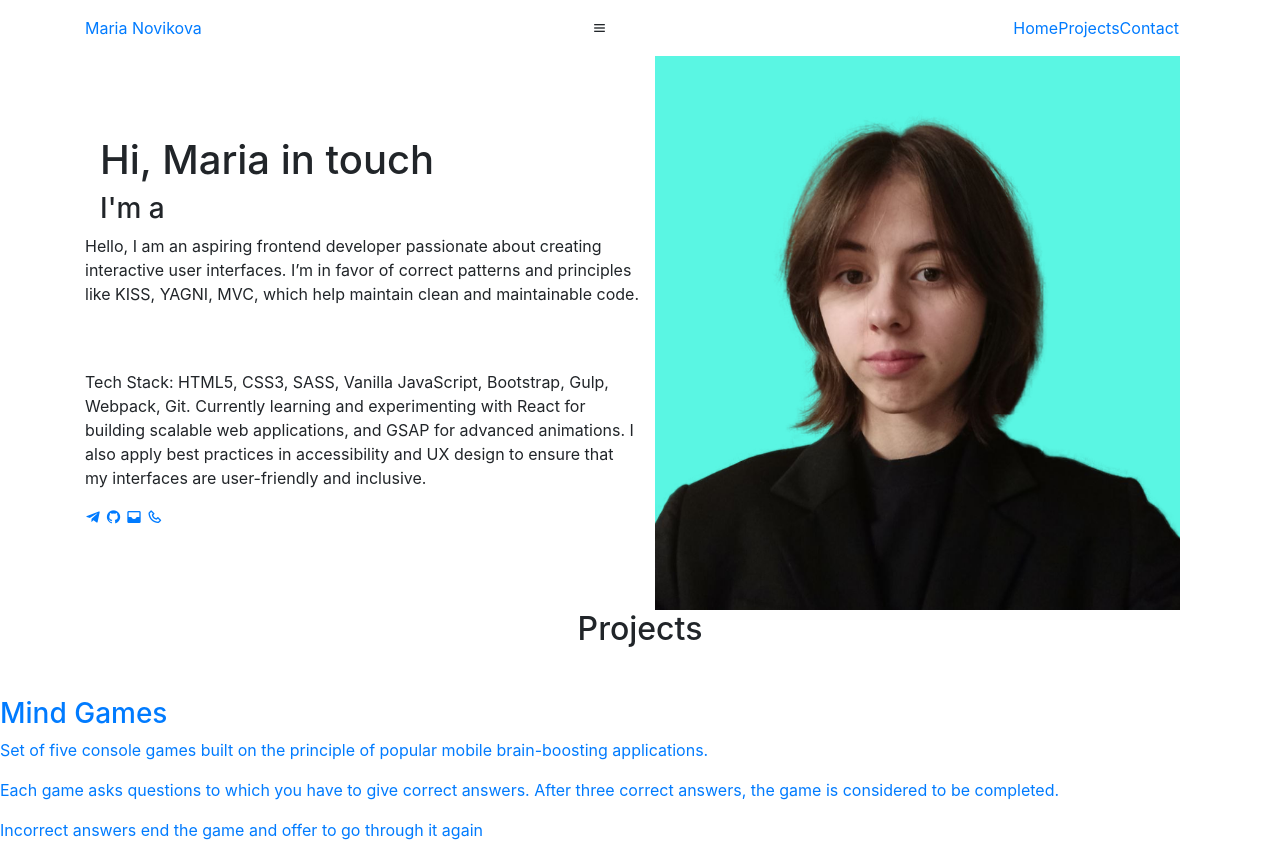
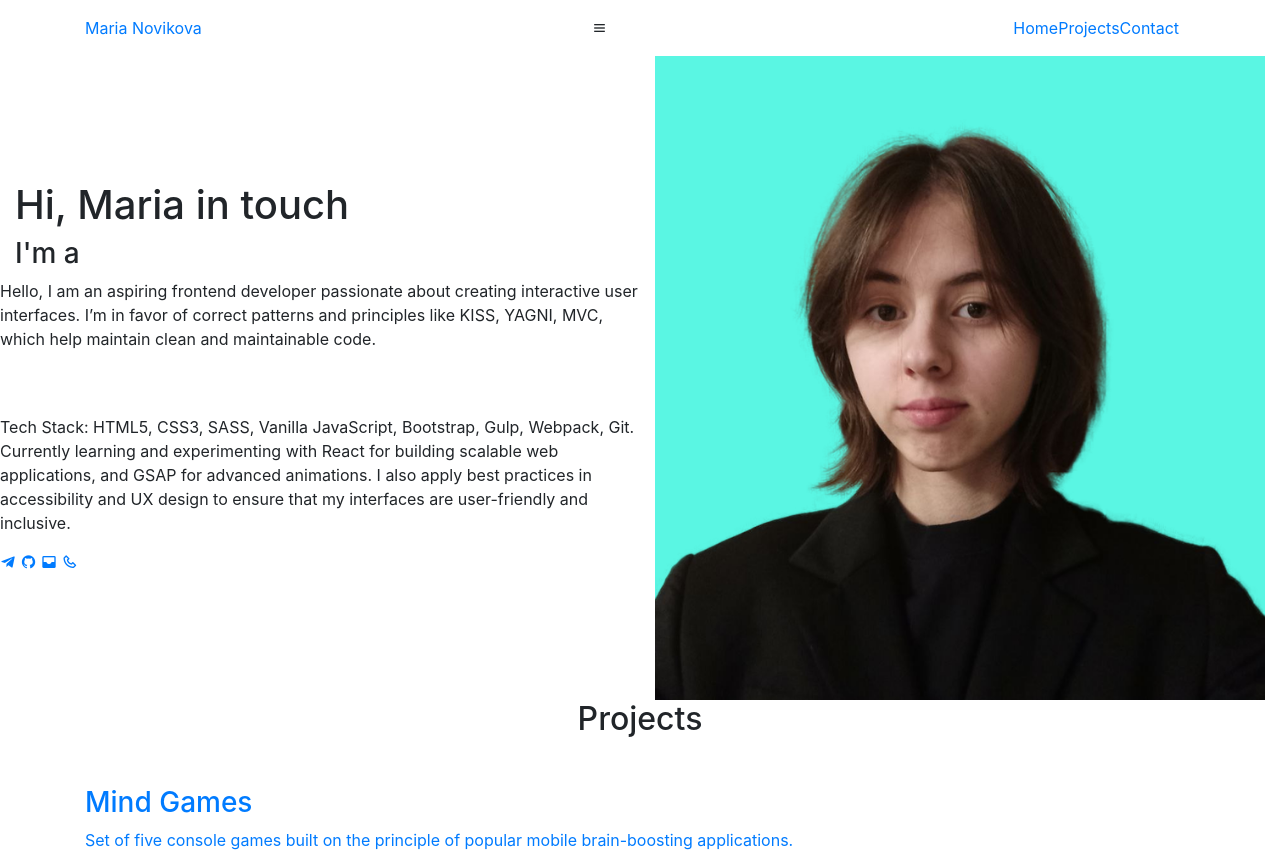
Before and after one commit to mashaanov/portfolio-project, a website with bundled scripts: page index.html in a window 1280 px wide. Shown: the top 855 px of the page. Built offline with nearby package versions, Linux system fonts and the light colour scheme.

Commit message:
update index.html

```diff
--- a/index.html
+++ b/index.html
@@ -44,8 +44,10 @@
       </div>
     </header>
 
-    <section class="home container" id="home">
-      <div class="container">
+    <section class="home" id="home">
+      <div
+        class="container-fluid d-flex align-items-center justify-content-between"
+      >
         <div class="row align-items-center">
           <div class="col-md-6">
             <div class="home-content">
@@ -98,9 +100,10 @@
       </div>
     </section>
 
-    <section class="projects-container" id="projects">
-      <h2 class="projects-heading text-center mb-5">Projects</h2>
-
+    <div class="d-flex align-items-center justify-content-center">
+      <h2 class="projects-heading mb-5">Projects</h2>
+    </div>
+    <section class="container projects-container" id="projects">
       <div class="timeline">
         <a
           href="https://github.com/mashaanov/frontend-project-44"
@@ -166,11 +169,13 @@
       </div>
     </section>
 
+    <div>
+      <h2 class="contact-heading text-center mb-5">
+        Let’s Build Something Great <span>Together</span>
+      </h2>
+    </div>
+
     <section class="contact" id="contact">
-      <h2 class="contact-heading text-center mb-5">
-        Let’s Build Something Great <span>Together </span>
-      </h2>
-
       <form
         id="contact-form"
         action="submit"
```
